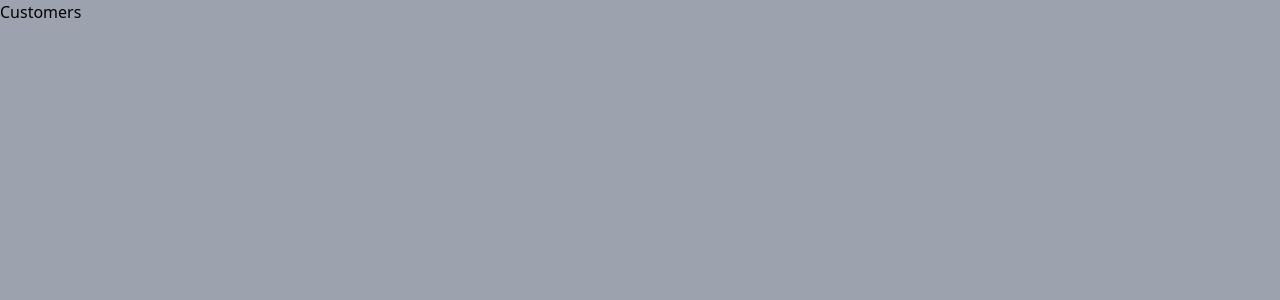
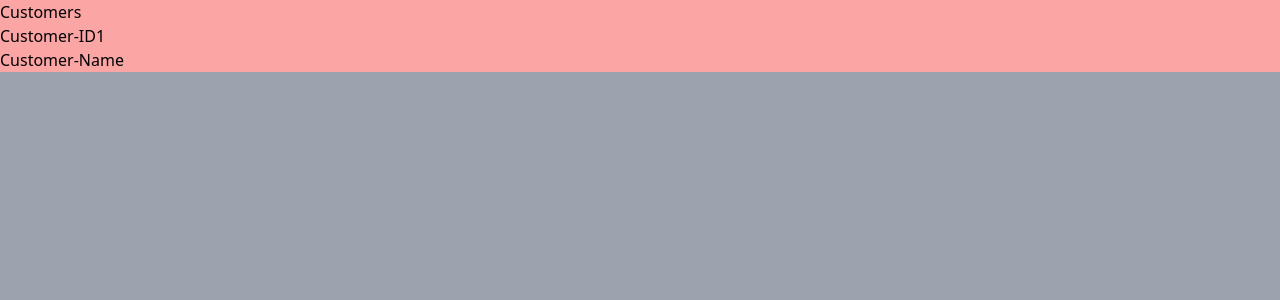
Before and after one commit to brudijoe/rizonic, a React (Create React App) app: page / in a window 1280 px wide. Shown: the top 300 px of the page. Built offline with nearby package versions, Linux system fonts and the light colour scheme.

Commit message:
main/change_to_typescript

```diff
--- a/package.json
+++ b/package.json
@@ -8,6 +8,7 @@
     "@testing-library/jest-dom": "^5.16.1",
     "@testing-library/react": "^12.1.2",
     "@testing-library/user-event": "^13.5.0",
+    "@types/react-dom": "^17.0.11",
     "react": "^17.0.2",
     "react-dom": "^17.0.2",
     "react-icons": "^4.3.1",
--- a/src/components/App/Customer.tsx
+++ b/src/components/App/Customer.tsx
@@ -1,11 +1,30 @@
-import React from 'react'
+import React from "react";
+// Redux
+import { useAppSelector, useAppDispatch } from "../../redux/hooks";
 
 const Customer = () => {
-    return (
-        <div>
-            Customers
-        </div>
-    )
-}
+  const customers = useAppSelector((state) => state.data.customers);
+  console.log(customers);
 
-export default Customer
+  return (
+    <div>
+      <div className="bg-red-300">
+        <h1>Customers</h1>
+        {customers.map((customerEntry, index) => (
+          <div key={index}>
+            <div>
+              Customer-ID
+              {customerEntry.customerId}
+            </div>
+            <div>
+              Customer-Name
+              {customerEntry.customerName}
+            </div>
+          </div>
+        ))}
+      </div>
+    </div>
+  );
+};
+
+export default Customer;
--- a/src/index.js
+++ b/src/index.tsx
@@ -1,5 +1,5 @@
 import React from "react";
-import ReactDOM from "react-dom";
+import ReactDOM from 'react-dom';
 import "./index.css";
 import App from "./components/App/App";
 // Redux
--- a/src/redux/dataSlice.js
+++ b/src/redux/dataSlice.ts
@@ -1,6 +1,25 @@
 import { createSlice } from "@reduxjs/toolkit";
 
-const initialState = {
+export interface InitialCustomer {
+  testArray: [number, number, number],
+  currentCustomerId: number,
+  currentProjectId: number,
+  customers: [
+    {
+      customerId: number,
+      customerName: string,
+      projects: [
+        {
+          projectId: number,
+          projectName: string,
+        },
+      ],
+    },
+  ],
+}
+
+const initialState: InitialCustomer = {
+  testArray: [1, 2, 3],
   currentCustomerId: 0,
   currentProjectId: 0,
   customers: [
--- /dev/null
+++ b/src/redux/hooks.ts
@@ -0,0 +1,6 @@
+import { TypedUseSelectorHook, useDispatch, useSelector } from 'react-redux';
+import type { RootState, AppDispatch } from './store';
+
+// Use throughout your app instead of plain `useDispatch` and `useSelector`
+export const useAppDispatch = () => useDispatch<AppDispatch>();
+export const useAppSelector: TypedUseSelectorHook<RootState> = useSelector;
--- a/src/redux/store.js
+++ /dev/null
@@ -1,8 +0,0 @@
-import { configureStore } from "@reduxjs/toolkit";
-import dataReducer from "../redux/dataSlice";
-
-export const store = configureStore({
-  reducer: {
-    data: dataReducer,
-  },
-});
--- /dev/null
+++ b/src/redux/store.ts
@@ -0,0 +1,17 @@
+import { configureStore, ThunkAction, Action } from '@reduxjs/toolkit';
+import dataReducer from "../redux/dataSlice";
+
+export const store = configureStore({
+  reducer: {
+    data: dataReducer,
+  },
+})
+
+export type AppDispatch = typeof store.dispatch;
+export type RootState = ReturnType<typeof store.getState>;
+export type AppThunk<ReturnType = void> = ThunkAction<
+  ReturnType,
+  RootState,
+  unknown,
+  Action<string>
+>;
--- a/tsconfig.json
+++ b/tsconfig.json
@@ -96,6 +96,6 @@
 
     /* Completeness */
     // "skipDefaultLibCheck": true,                      /* Skip type checking .d.ts files that are included with TypeScript. */
-    "skipLibCheck": true                                 /* Skip type checking all .d.ts files. */
+    "skipLibCheck": true,                                 /* Skip type checking all .d.ts files. */
   }
 }
```
Also changed, not shown: src/components/App/App.tsx (renamed from src/components/App/App.jsx), 1 other file (tests, documents, lock files or other folders).
